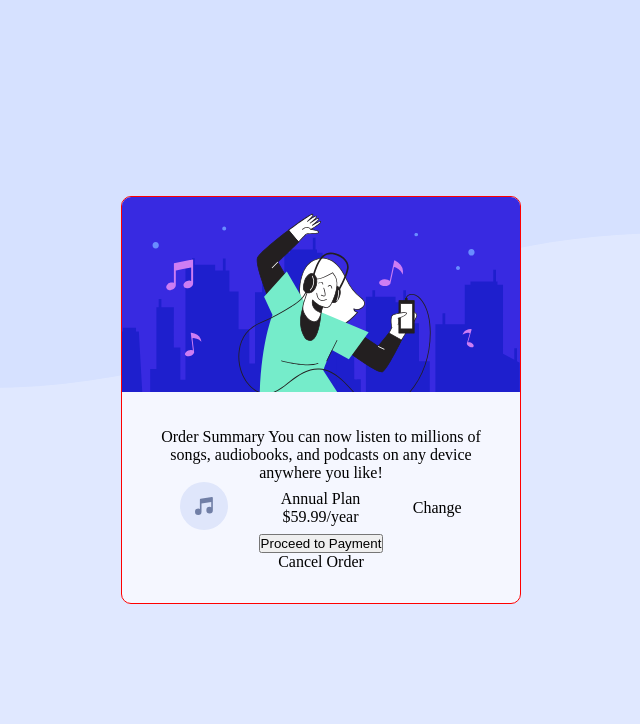
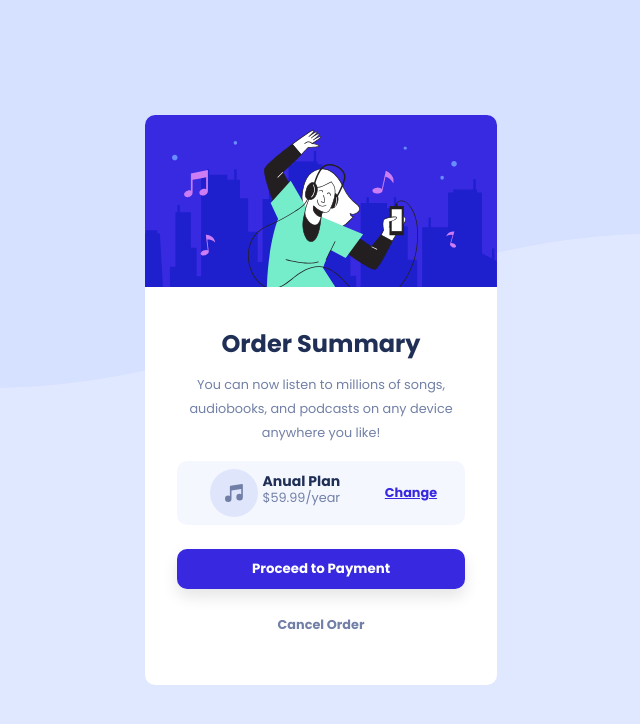
Before and after one commit to esthonoles/frontend_mentor, a plain HTML site: page order-summary-component-main/index.html in a window 1280 px wide. Shown: the whole page, without its empty margins (319-959 px from the left). Drawn offline with Linux system fonts and the light colour scheme.

Commit message:
finishing challenge oder-summary-component

```diff
--- a/order-summary-component-main/index.html
+++ b/order-summary-component-main/index.html
@@ -28,18 +28,19 @@
         <img src="./images/illustration-hero.svg" alt="" />
       </div>
       <div class="detail">
+        <h1 class="title-detail">Order Summary</h1>
         <p>
-          Order Summary You can now listen to millions of songs, audiobooks, and
-          podcasts on any device anywhere you like!
+          You can now listen to millions of songs, audiobooks, and podcasts on
+          any device anywhere you like!
         </p>
 
         <div class="section-plan">
-          <div class="img-icon">
+          <div class="lef-section">
             <img src="./images/icon-music.svg" alt="" />
-          </div>
-          <div class="anual-plan">
-            <p>Annual Plan</p>
-            $59.99/year
+            <span class="anual-plan">
+              <h2>Anual Plan</h2>
+              <p>$59.99/year</p>
+            </span>
           </div>
           <p class="link">Change</p>
         </div>
--- a/order-summary-component-main/style.css
+++ b/order-summary-component-main/style.css
@@ -29,11 +29,14 @@ Desktop: 1440px */
   --Very_paleblue: hsl(225, 100%, 98%);
   --Desaturated_blue: hsl(224, 23%, 55%);
   --Dark_blue: hsl(223, 47%, 23%);
+  --f_poppins: "Poppins", sans-serif;
+  --f_redhat: "Red Hat Display", sans-serif;
 }
 * {
   margin: 0;
   padding: 0;
   box-sizing: border-box;
+  font-family: var(--f_poppins);
 }
 
 body {
@@ -49,16 +52,14 @@ body {
 }
 
 .container {
-  max-width: 400px;
+  max-width: 22em;
   display: flex;
   flex-direction: column;
   justify-content: space-around;
   align-items: center;
   border-radius: 10px;
   overflow: hidden;
-  background-color: var(--Very_paleblue);
-
-  border: 1px solid red;
+  background-color: #fff;
 }
 
 .hero-img img {
@@ -70,14 +71,88 @@ body {
   padding: 2rem;
 }
 
+.title-detail {
+  font-family: var(--f_poppins);
+  font-size: 1.5rem;
+  margin-bottom: 0.5em;
+  color: var(--Dark_blue);
+}
+.detail p {
+  font-family: var(--f_poppins);
+  font-weight: 400;
+  font-size: 0.8rem;
+  line-height: 1.5rem;
+  margin-bottom: 1rem;
+  color: var(--Desaturated_blue);
+}
+
 .section-plan {
+  margin-top: 0.5rem;
+  border-radius: 10px;
+  max-height: 70px;
+  width: 100%;
+  padding: 0.5em;
   display: flex;
   justify-content: space-around;
   align-items: center;
+  background-color: var(--Very_paleblue);
 }
 
+.lef-section {
+  display: flex;
+  flex-direction: row;
+  align-items: center;
+  justify-content: space-evenly;
+  min-width: 140px;
+}
+
+.section-plan .link {
+  color: var(--birght_blue);
+  text-decoration: underline;
+  font-weight: 600;
+  margin: 0;
+}
 .anual-plan {
-  display: flex;
-  flex-direction: column;
-  justify-content: center;
+  line-height: 10px;
+  margin: 0;
 }
+.anual-plan h2 {
+  color: var(--Dark_blue);
+  font-size: 14px;
+  margin: 0;
+}
+.anual-plan p {
+  margin: 0;
+}
+
+button {
+  width: 100%;
+  min-height: 2.5rem;
+  border-radius: 10px;
+  border: none;
+  background-color: var(--birght_blue);
+  color: #fff;
+  font-weight: 700;
+  margin-top: 1.5rem;
+  margin-bottom: 1rem;
+  box-shadow: 0px 8px 15px hsla(0, 0%, 0%, 0.1);
+}
+
+.detail .btn-cancel {
+  margin-top: 0.5rem;
+  font-weight: 700;
+}
+
+@media (max-width: 375px) {
+  body {
+    background-image: url(./images/pattern-background-mobile.svg);
+    background-repeat: no-repeat;
+    background-size: contain;
+    min-height: 100vh;
+    width: 100%;
+    background-color: hsl(225, 100%, 94%);
+  }
+  .card-component {
+    max-width: 230px;
+  }
+}
```
Also changed, not shown: 1 other file.
